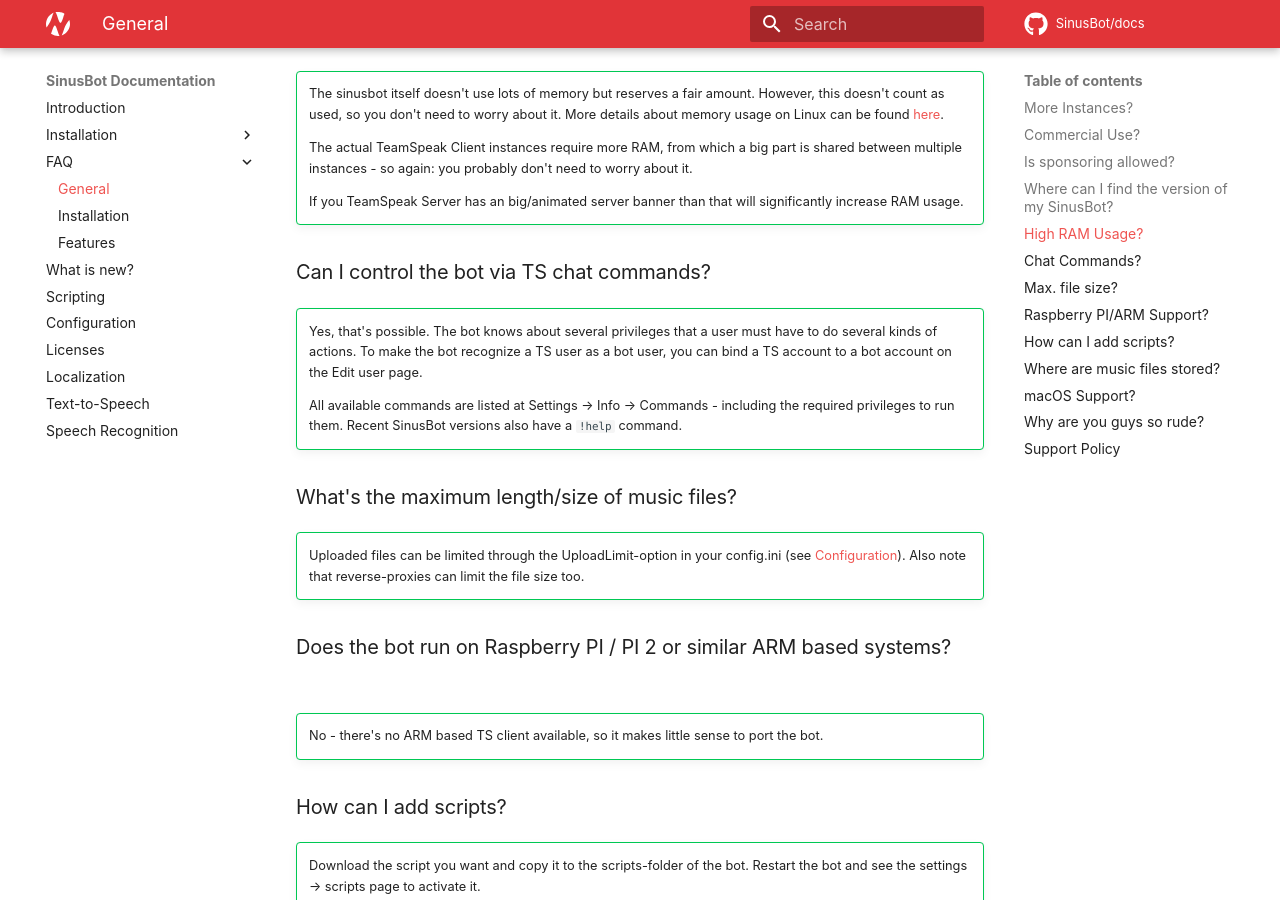
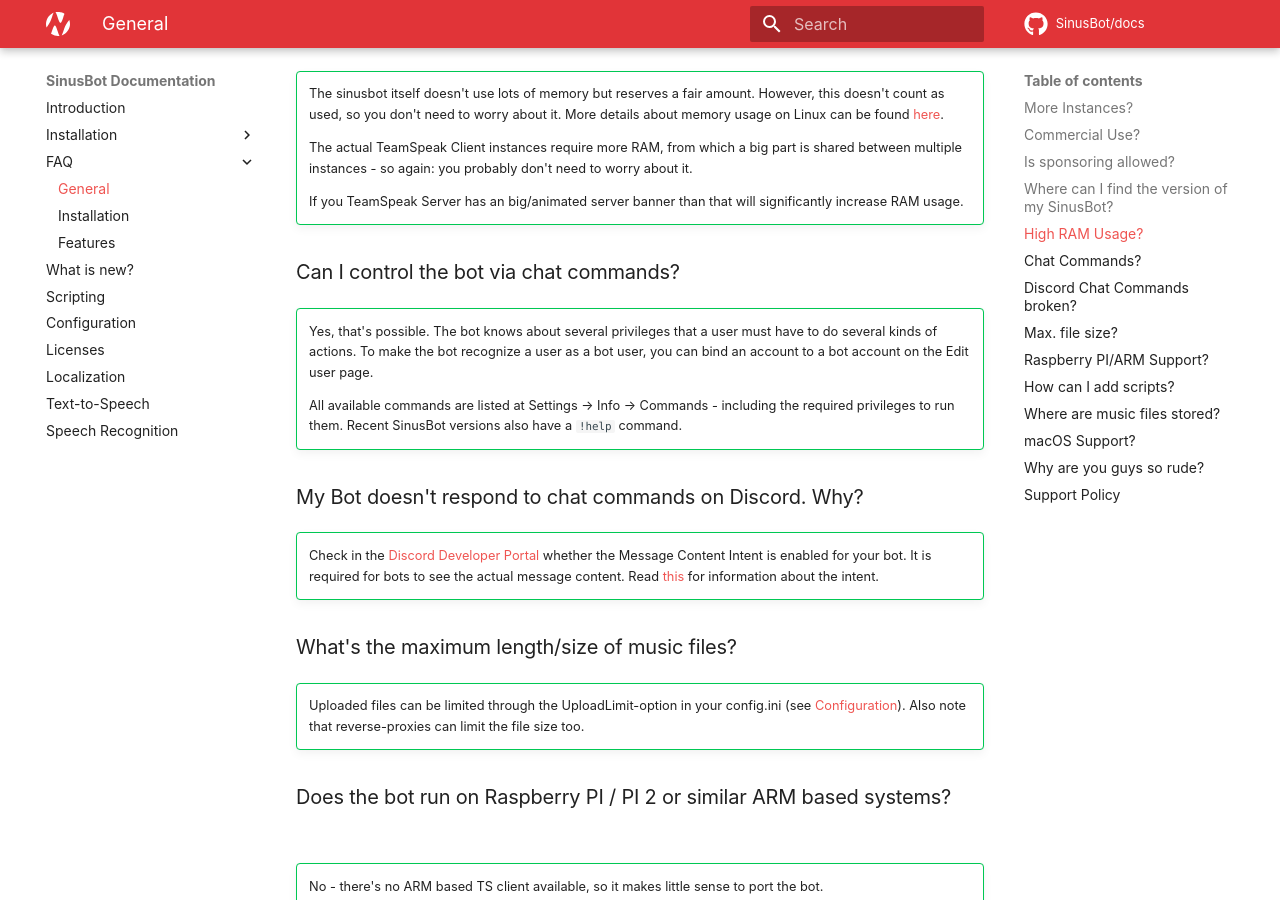
Before and after one commit to SinusBot/docs, an MkDocs documentation site: the page built from docs/faq/general.md, in a window 1280 px wide and 900 px high, scrolled down 1165 px. Built offline with MkDocs 1.6.1 and Material for MkDocs 9.7.7, drawn with Linux system fonts in a browser that asks for light colours; comment, search, counter and statistics services are not loaded.

Commit message:
Add faq entry for msg content intent (#25)
* Update general.md

* Update docs/faq/general.md

Co-authored-by: Michael Friese <michael@frie.se>

```diff
--- a/docs/faq/general.md
+++ b/docs/faq/general.md
@@ -42,12 +42,18 @@
 
     If you TeamSpeak Server has an big/animated server banner than that will significantly increase RAM usage.
 
-### Can I control the bot via TS chat commands? { #chat-commands data-toc-label='Chat Commands?' }
+### Can I control the bot via chat commands? { #chat-commands data-toc-label='Chat Commands?' }
 
 !!! success ""
-    Yes, that's possible. The bot knows about several privileges that a user must have to do several kinds of actions. To make the bot recognize a TS user as a bot user, you can bind a TS account to a bot account on the Edit user page.
+    Yes, that's possible. The bot knows about several privileges that a user must have to do several kinds of actions. To make the bot recognize a user as a bot user, you can bind an account to a bot account on the Edit user page.
 
     All available commands are listed at Settings -> Info -> Commands - including the required privileges to run them. Recent SinusBot versions also have a `!help` command.
+
+### My Bot doesn't respond to chat commands on Discord. Why? { #no-chat-commands-response data-toc-label='Discord Chat Commands broken?' }
+
+!!! success ""
+    Check in the [Discord Developer Portal](https://discord.dev) whether the Message Content Intent is enabled for your bot. It is required for bots to see the actual message content.
+    Read [this](https://support-dev.discord.com/hc/en-us/articles/4404772028055-Message-Content-Privileged-Intent-FAQ) for information about the intent.
 
 ### What's the maximum length/size of music files? { #max-file-size data-toc-label='Max. file size?' }
 
```
